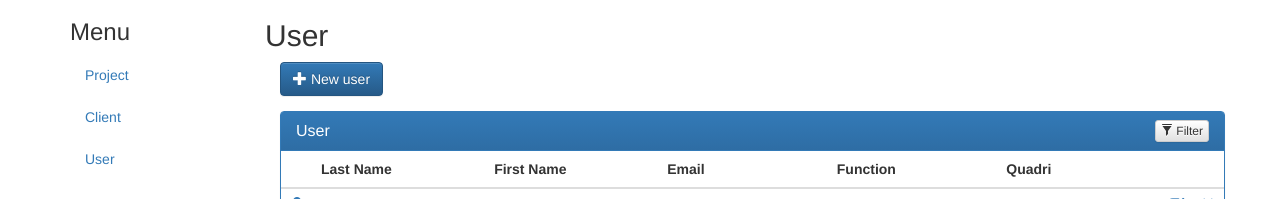
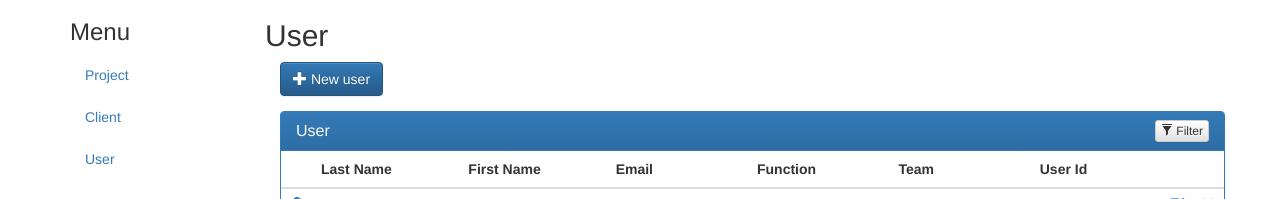
Before and after one commit to JoelCapitao/web-nsg, a Flask app: page /user in a window 1280 px wide; the page is wider, and only the part inside the window is pictured. Shown: the part 51-250 px from the top of that part. Run offline with Flask 2, Linux system fonts and the light colour scheme; a user stored in the database is signed in; data comes from the database, SQL or seed files in the repository; some libraries are stand-ins or nearby versions.

Commit message:
Fixed some issues

```diff
--- a/app.py
+++ b/app.py
@@ -381,7 +381,7 @@ def project_update(id):
             flash(error_occurred_while_updating)
             render_template('project_update.html', form=form, project=project)
 
-        return redirect(url_for('project_display', id=id))
+        return redirect(url_for('project_display', project_id=id))
 
     return render_template('project_update.html', form=form, project=project)
 
@@ -497,7 +497,7 @@ def user_display_all():
     user = User.query.all()
     return render_template('user_display_all.html', user=user)
 
-
+# TODO Refactoring user_display
 @app.route('/user/display/<id>', methods=['GET','POST'])
 @login_required
 def user_display(id):
@@ -508,6 +508,9 @@ def user_display(id):
     return render_template('user_display.html', user=user, alert='None', message='')
 
 
+# TODO Refactoring user_update
+# TODO Adding Second form for password
+# TODO Add FORM Helper
 @app.route('/user/update/<id>', methods=['GET','POST'])
 @login_required
 def user_update(id):
@@ -550,10 +553,11 @@ def user_delete(id):
     return redirect(url_for('user_display_all'))
 
 
+# TODO Deleting ?
 @app.route('/user/add', methods=['GET','POST'])
 @login_required
 def user_add():
-    # TODO Add FORM Helper
+
     if request.method == 'POST':
         user = User(request.form['firstname'],
                     request.form['lastname'],
--- a/templates/project_display_all.html
+++ b/templates/project_display_all.html
@@ -6,7 +6,7 @@
         <h2>Project</h2>
     </div>
     <div class="row">
-        <div class="col-sm-11">
+        <div class="col-sm-10">
             <div>
                 <a class="btn btn-primary" href="/project/new" role="button">
                     <i class="glyphicon glyphicon-plus"></i>
--- a/templates/user_display_all.html
+++ b/templates/user_display_all.html
@@ -28,7 +28,8 @@
                             <th><input type="text" class="form-control" placeholder="First Name" disabled></th>
                             <th><input type="text" class="form-control" placeholder="Email" disabled></th>
                             <th><input type="text" class="form-control" placeholder="Function" disabled></th>
-                            <th><input type="text" class="form-control" placeholder="Quadri" disabled></th>
+                            <th><input type="text" class="form-control" placeholder="Team" disabled></th>
+                            <th><input type="text" class="form-control" placeholder="User Id" disabled></th>
                             <th><input type="hidden" class="form-control" placeholder=""</th>
                             <th><input type="hidden" class="form-control" placeholder=""></th>
                         </tr>
@@ -44,6 +45,7 @@
                             <td>{{ user.firstname }}</td>
                             <td>{{ user.mail }}</td>
                             <td>{{ user.function }}</td>
+                            <td>{{ user.service }}</td>
                             <td>{{ user.uid }}</td>
                             <td>
                                 <a href="{{ url_for('user_update', id=user.id) }}">
```
